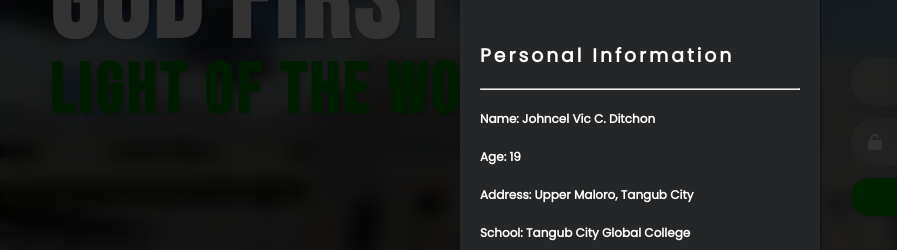
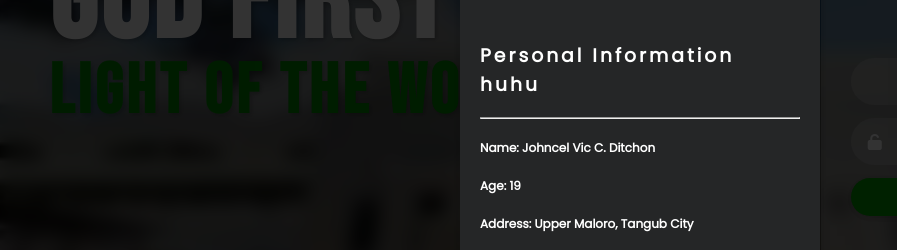
Before and after one commit to johncelvicditchon-dev18/unaangginoo, a plain HTML site: page index.html in a window 1280 px wide. Both pictures are taken after a click on the link "Developer Details". Shown: the part 314-564 px from the top of the page, 0-897 px from the left. Drawn offline with Linux system fonts and the light colour scheme; some icons are missing.

Commit message:
Update index.html

```diff
--- a/index.html
+++ b/index.html
@@ -610,7 +610,7 @@ https://cdn.jsdelivr.net/npm/phosphor-icons@1.4.2/src/css/icons.min.css
             <div class="devimage">
                 <img class="img123" src="dev.jpg" alt="">
             </div>
-            <h3>Personal Information</h3>
+            <h3>Personal Information huhu</h3>
             <hr>
             <h5>Name: Johncel Vic C. Ditchon</h5>
             <h5>Age: 19</h5>
```
